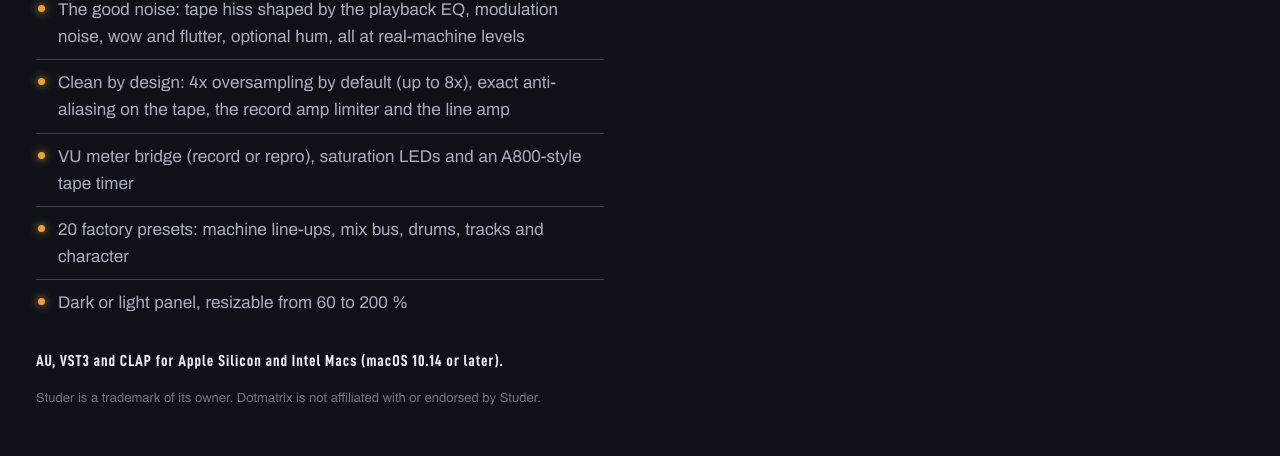
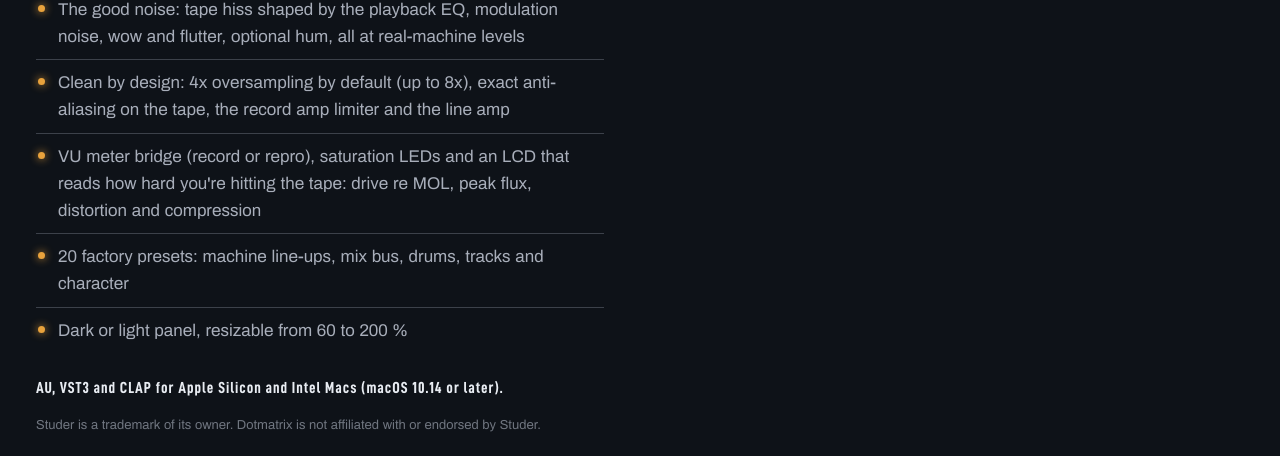
Before and after one commit to DotmatrixPlugins/dotmatrixplugins.github.io, a plain HTML site: page spulentonband/index.html in a window 1280 px wide. Shown: the part 1411-1867 px from the top of the page. Drawn offline with Linux system fonts and the light colour scheme.

Commit message:
Site: Spulentonband 1.0.0, Adhesive 1.1.1, Sculpt 2.3.1, Dubwise 2.2.1, Strobe 2.2.0, Basement 3.4.0, Brute 2.2.0, Vintage Jungle Stretcher 2.2.0

```diff
--- a/spulentonband/index.html
+++ b/spulentonband/index.html
@@ -31,7 +31,7 @@
     <p class="hook">The 2-inch tape sound, with the good noise and none of the aliasing.</p>
     <p>Spulentonband rebuilds the Studer A800 multitrack tape machine from Studer&#x27;s own service manual. The record amplifier&#x27;s equaliser, treble chain and limiter and the reproduce amplifier&#x27;s equaliser come from the machine&#x27;s circuit cards, and the low end is matched to Studer&#x27;s own measurements of the A800 within half a decibel. Put it on a track, a drum bus or the whole mix, raise INPUT and watch the two backlit VU meters: past 0 VU the tape thickens, rounds off the transients and pulls everything together.</p>
     <h2>What it does</h2>
-    <ul><li>Tape 250, 456, 900 or GP9 at 7.5, 15 or 30 IPS, NAB or CCIR, calibrated +3, +6 or +9</li><li>Bias from Studer&#x27;s own table: over-bias for classic tape compression, under-bias for grit</li><li>HF driver, repro LF and HF trims, and an optional line transformer for low-end weight</li><li>The good noise: tape hiss shaped by the playback EQ, modulation noise, wow and flutter, optional hum, all at real-machine levels</li><li>Clean by design: 4x oversampling by default (up to 8x), exact anti-aliasing on the tape, the record amp limiter and the line amp</li><li>VU meter bridge (record or repro), saturation LEDs and an A800-style tape timer</li><li>20 factory presets: machine line-ups, mix bus, drums, tracks and character</li><li>Dark or light panel, resizable from 60 to 200 %</li></ul>
+    <ul><li>Tape 250, 456, 900 or GP9 at 7.5, 15 or 30 IPS, NAB or CCIR, calibrated +3, +6 or +9</li><li>Bias from Studer&#x27;s own table: over-bias for classic tape compression, under-bias for grit</li><li>HF driver, repro LF and HF trims, and an optional line transformer for low-end weight</li><li>The good noise: tape hiss shaped by the playback EQ, modulation noise, wow and flutter, optional hum, all at real-machine levels</li><li>Clean by design: 4x oversampling by default (up to 8x), exact anti-aliasing on the tape, the record amp limiter and the line amp</li><li>VU meter bridge (record or repro), saturation LEDs and an LCD that reads how hard you&#x27;re hitting the tape: drive re MOL, peak flux, distortion and compression</li><li>20 factory presets: machine line-ups, mix bus, drums, tracks and character</li><li>Dark or light panel, resizable from 60 to 200 %</li></ul>
     <p class="formats">AU, VST3 and CLAP for Apple Silicon and Intel Macs (macOS 10.14 or later).</p>
     <p class="note">Studer is a trademark of its owner. Dotmatrix is not affiliated with or endorsed by Studer.</p>
   </div>
```
Also changed, not shown: cards/spulentonband.jpg, spulentonband/img/close1.jpg, spulentonband/img/close1_light.jpg, spulentonband/img/close2.jpg, spulentonband/img/close3.jpg, spulentonband/img/face.jpg, spulentonband/img/face_light.jpg, spulentonband/img/hero.jpg, spulentonband/img/hero_light.jpg, spulentonband/img/poster.jpg, spulentonband/img/product.jpg, spulentonband/img/product_light.jpg, 2 other files.
